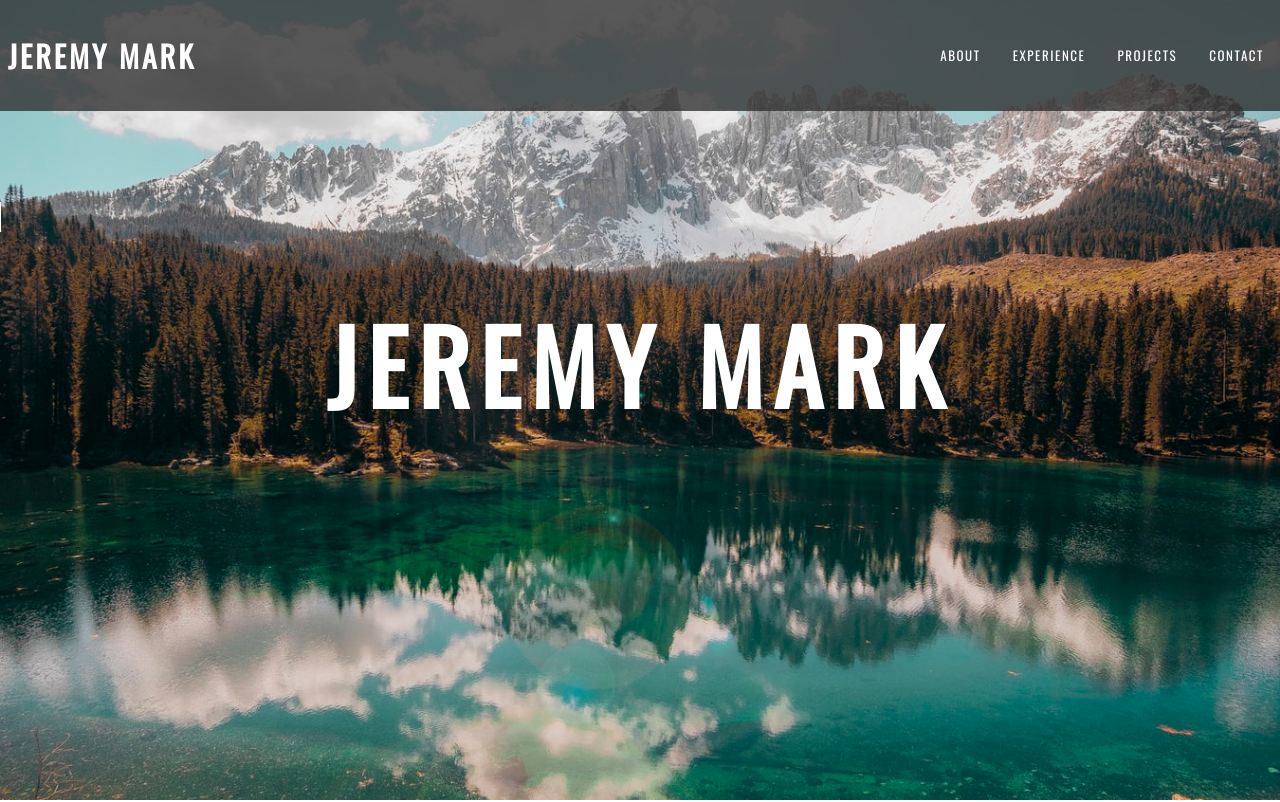
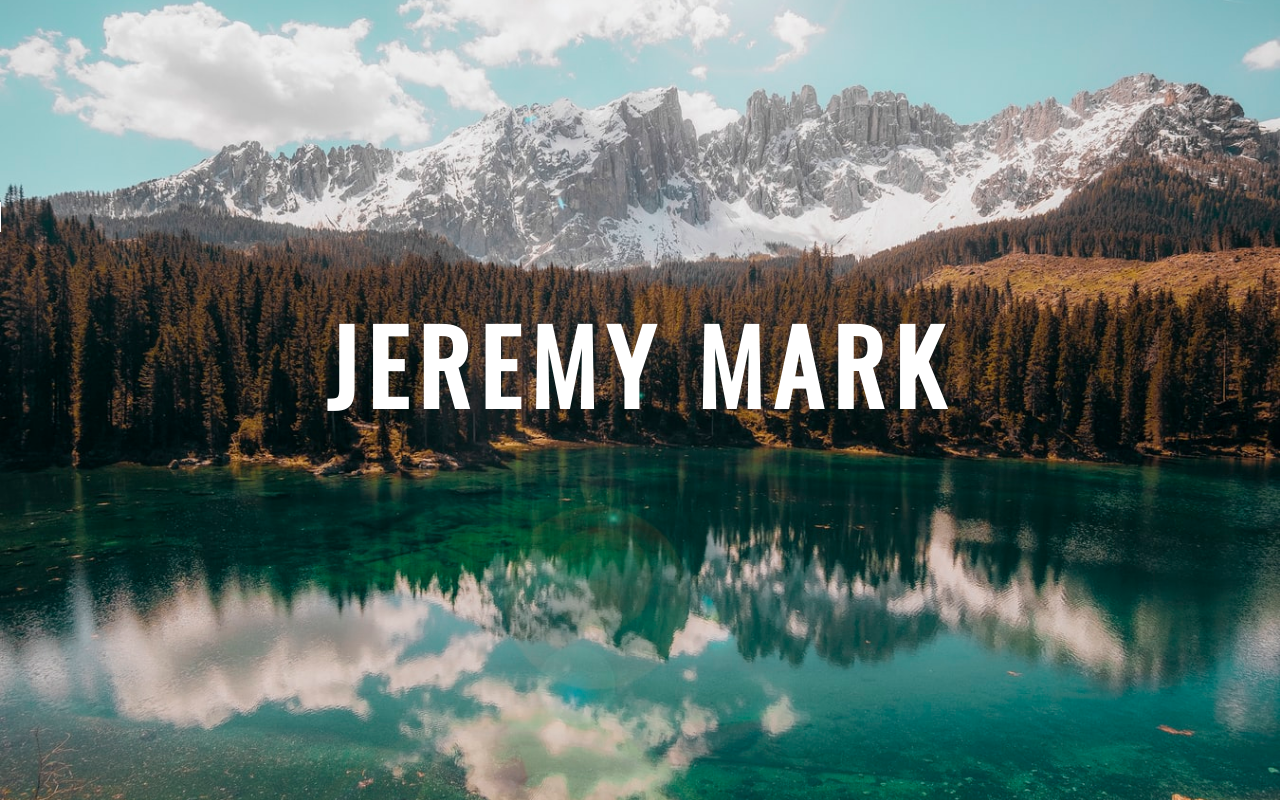
Before and after one commit to jaymar85/portfolio-v2, a React (Create React App) app: page / in a window 1280 px wide. Shown: the top 802 px of the page. Built offline with nearby package versions, Linux system fonts and the light colour scheme.

Commit message:
update portfolio

```diff
--- a/src/components/Nav/Nav.js
+++ /dev/null
@@ -1,26 +0,0 @@
-import React, {Component} from 'react';
-import './nav.css'
-
-class Nav extends Component {
-    render() {
-        return (
-            <div>
-                <nav>
-                    <div className="brand">
-                        <h2>Jeremy Mark</h2>
-                    </div>
-                    <div className="menu-right">
-                        <ul>
-                            <li><a href="#about">About</a></li>
-                            <li><a href="#experience">Experience</a></li>
-                            <li><a href="#projects">Projects</a></li>
-                            <li><a href="#contact">Contact</a></li>
-                        </ul>
-                    </div>
-                </nav>
-            </div>
-        )
-    }
-}
-
-export default Nav;
--- a/src/components/Nav/nav.css
+++ /dev/null
@@ -1,124 +0,0 @@
-nav {
-    display: flex;
-    position: fixed;
-    justify-content: space-between;
-    align-items: center;
-    color: white;
-    font-family: 'Varela Round', sans-serif;
-    background-color: rgba(51, 51, 51, .8);
-    z-index: 1000;
-    width: 100%;
-    top: 0px;
-}
-
-.brand {
-    font-size: 1.5rem;
-    margin: .5rem;
-    font-family: 'Oswald', sans-serif;
-    text-transform: uppercase;
-    font-weight: 500;
-    font-style: normal;
-    font-size: 20px;
-    letter-spacing: 0.15em;
-}
-
-.menu-right {
-    height: 100%;
-}
-
-.menu-right.active {
-    position: absolute;
-    top: 46px;
-    height: auto;
-    background-color: rgba(51, 51, 51, .8);
-}
-
-/* .navbar-links.active {
-    position: absolute;
-    top: 46px;
-    height: auto;
-    background-color: rgba(51, 51, 51, .8);
-} */
-
-.menu-right ul {
-    display: flex;
-    margin: 0;
-    padding: 0;
-    font-family: 'Oswald', sans-serif;
-    text-transform: uppercase;
-    font-weight: 500;
-    font-style: normal;
-    font-size: 13px;
-    letter-spacing: 0.12em;
-    /* background-color: rgba(51, 51, 51, .8); */
-}
-
-.menu-right li {
-    list-style: none;
-}
-
-.menu-right li:hover {
-    /* background-color: rgba(85, 85, 85, 0.8); */
-}
-
-.menu-right li a {
-    display: block;
-    text-decoration: none;
-    color: white;
-    padding: 1rem;
-}
-
-.menu-right li a:hover {
-    color: #FF9900;
-}
-
-/* .toggle-button {
-    position: absolute;
-    top: .75rem;
-    right: 1rem;
-    display: none;
-    flex-direction: column;
-    justify-content: space-between;
-    width: 30px;
-    height: 21px;
-} */
-
-/* .toggle-button .bar {
-    height: 3px;
-    width: 100%;
-    background-color: white;
-    border-radius: 10px;
-} */
-
-@media (max-width: 800px) {
-    .nav {
-        flex-direction: column;
-        align-items: flex-start;
-    }
-
-    .toggle-button {
-        display: flex;
-    }
-
-    .menu-right {
-        display: none;
-        width: 100%;
-    }
-
-    .menu-right ul {
-        width: 100%;
-        flex-direction: column;
-    }
-
-    .menu-right ul li {
-        text-align: center;
-    }
-
-    .menu-right ul li a {
-        padding: .5rem 1rem;
-    }
-
-    .menu-right.active {
-        display: flex;
-    }
-}
--- a/src/components/footer/Footer.js
+++ b/src/components/footer/Footer.js
@@ -56,4 +56,4 @@ class Footer extends Component {
     }
 }
 
-export default Footer
+export default Footer;
--- a/src/components/header/Header.js
+++ b/src/components/header/Header.js
@@ -1,12 +1,10 @@
 import React, {Component} from 'react';
-import Nav from '../nav/Nav'
 import './Header.css'
 
 class Header extends Component {
     render() {
         return (
             <div id="showcase">
-                <Nav/>
                     <div className="headline">
                         <p id="typewriter"><span></span></p>
                     </div>
```
